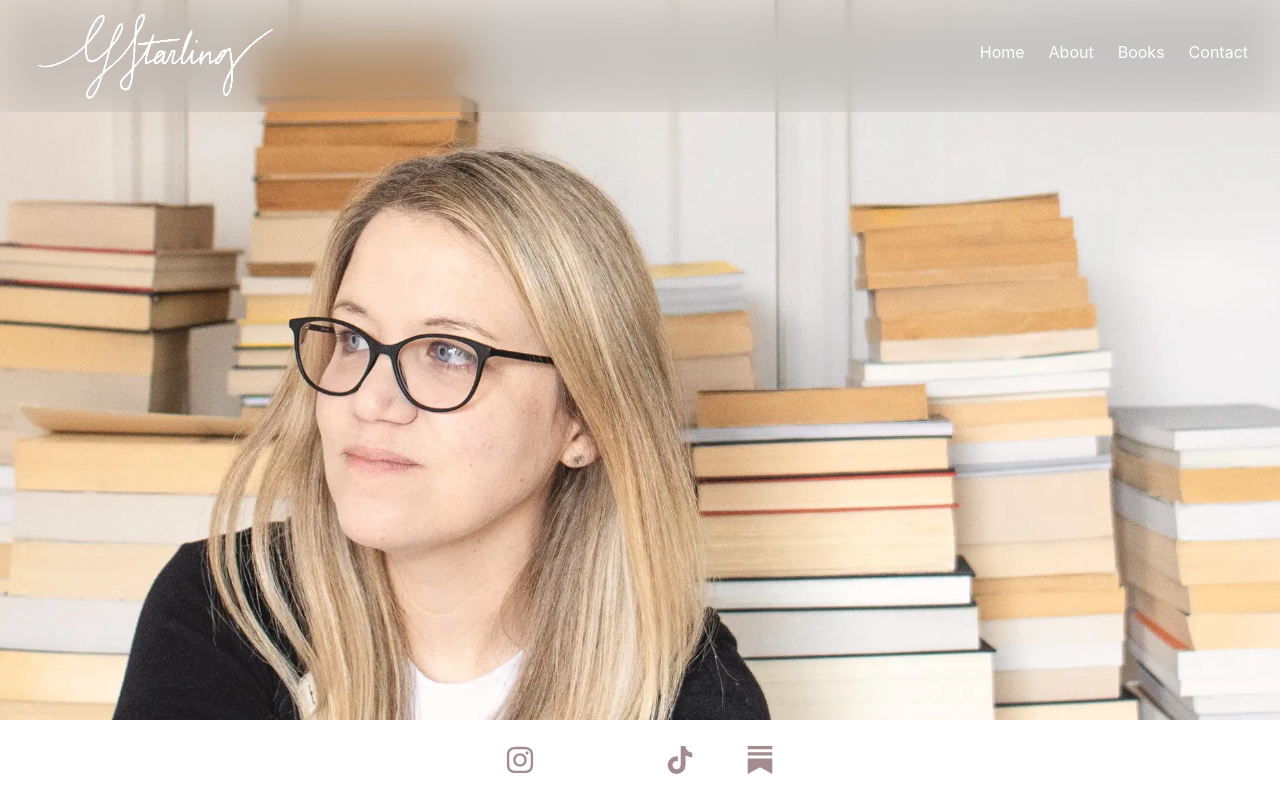
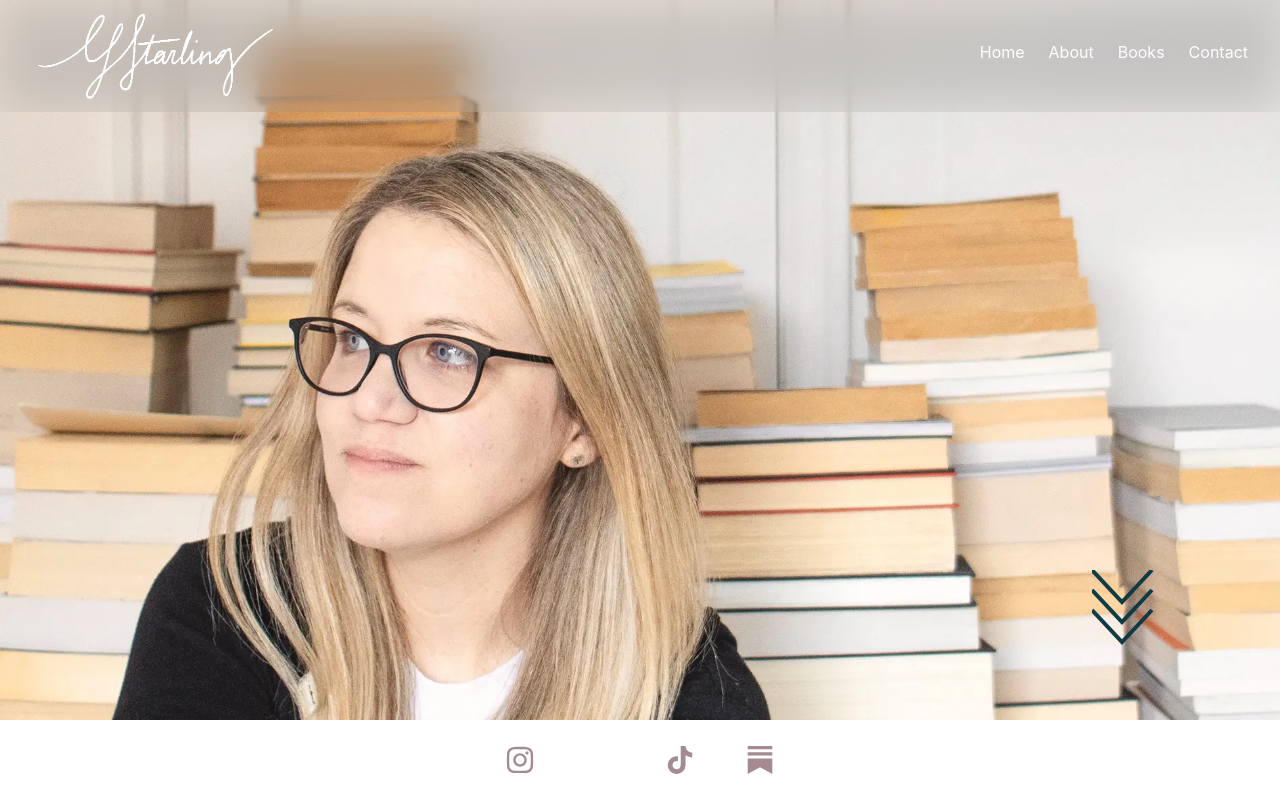
Before and after one commit to xscottxbrownx/elstarling, a React (Vite) app: page / in a window 1280 px wide. Shown: the top 800 px of the page. Built offline with nearby package versions, Linux system fonts and the light colour scheme; some icons are missing.

Commit message:
fixed arrows to render properly

```diff
--- a/src/components/Hero.jsx
+++ b/src/components/Hero.jsx
@@ -3,7 +3,7 @@ import { Image } from "@chakra-ui/react";
 import styles from "./Hero.module.css";
 
 const Hero = () => (
-  <div style={{ position: "relative" }}>
+  <div style={{ position: "relative", zIndex: 1 }}>
     <Image
       src={hero}
       alt="author E L Starling in front of books"
--- a/src/components/Hero.module.css
+++ b/src/components/Hero.module.css
@@ -2,14 +2,15 @@
   width: 90px;
   height: 120px;
   position: absolute;
-  left: 10%;
-  margin-left: -30px;
+  right: 10%;
+  margin-right: -30px;
   bottom: 30px;
+  z-index: 2;
 }
 
 .arrows path {
   /* stroke: #edfbf8; */
-  stroke: var(--orange);
+  stroke: var(--primary);
   fill: transparent;
   stroke-width: 4px;
   animation: arrow 2s infinite;
```
